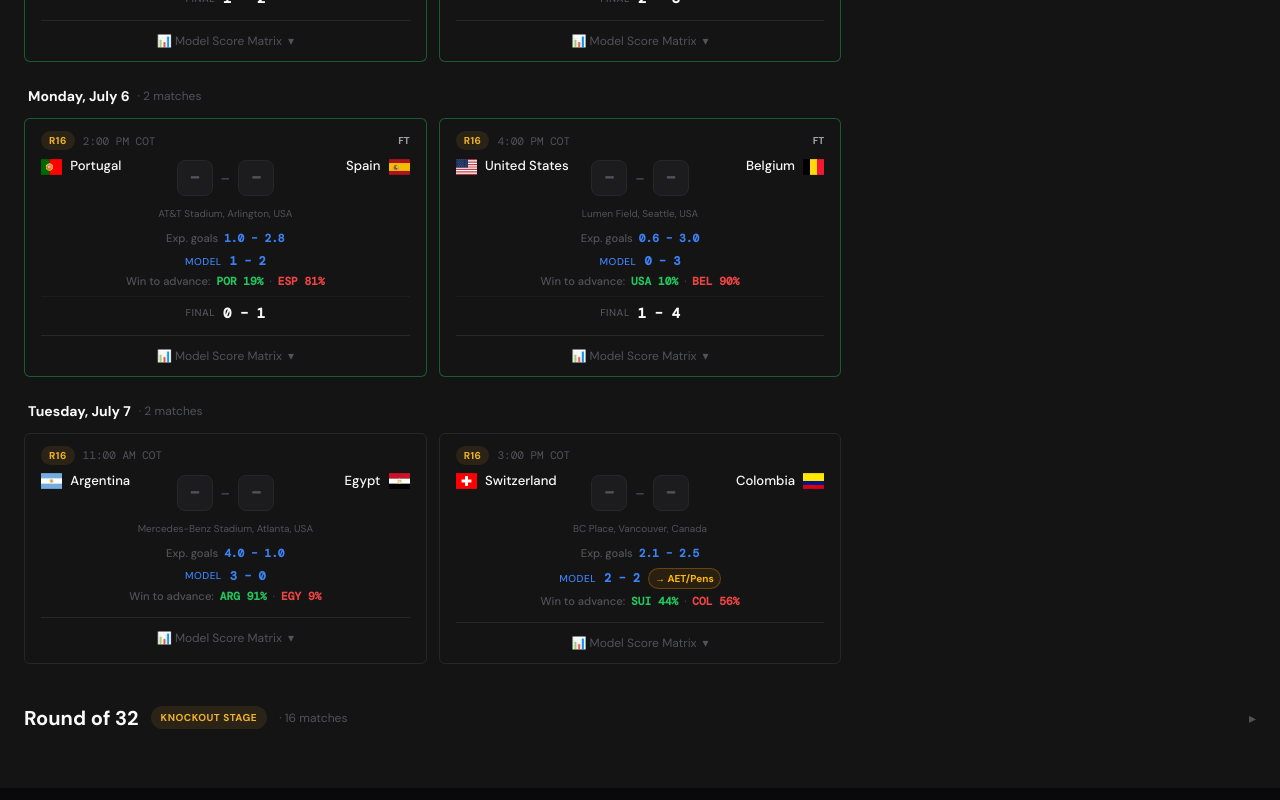
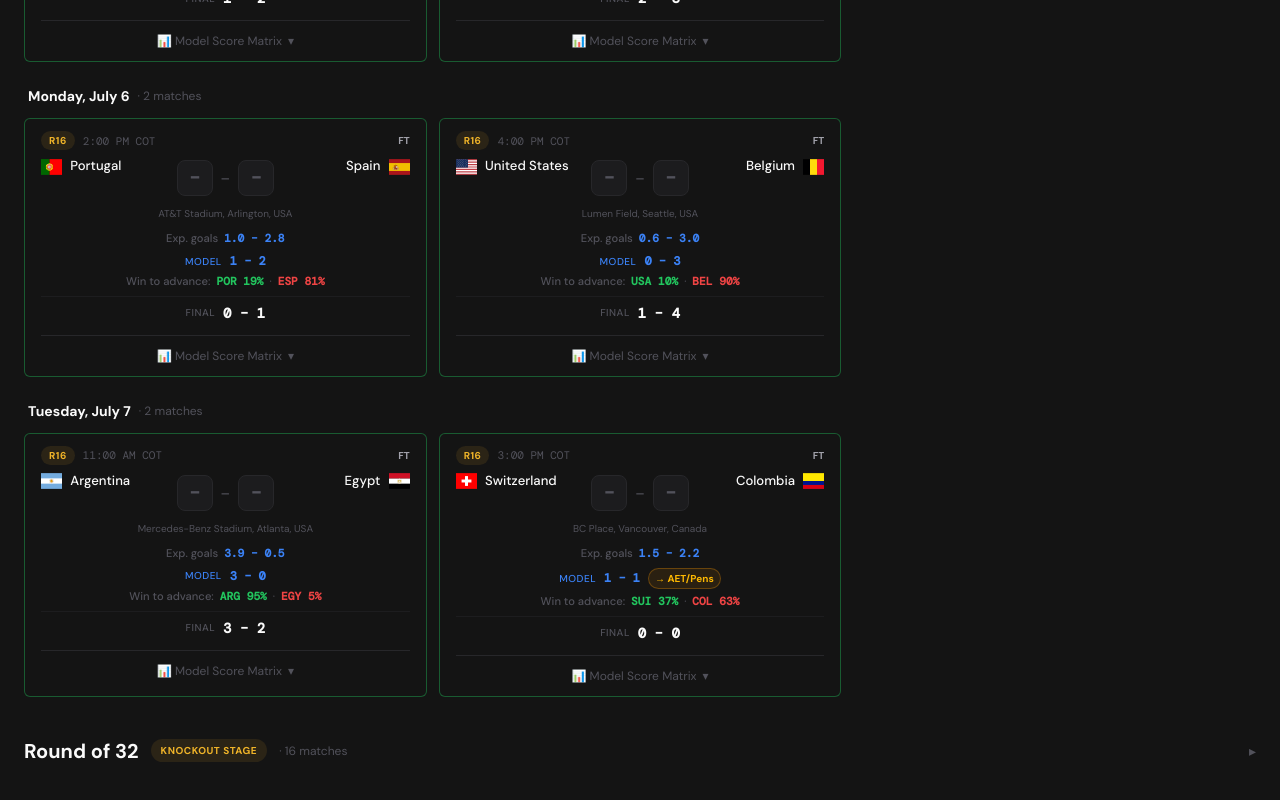
Before and after one commit to danielvegac/wc2026-predictor, a React (Vite) app: page / in a window 1280 px wide. Shown: the part 7673-8473 px from the top of the page. Built offline with nearby package versions, Linux system fonts and the light colour scheme; no server answers.

Commit message:
feat: R16-7 ARG-EGY + R16-8 SUI-COL matchInsights + formOverrides post-R16

```diff
--- a/src/data/formOverrides.ts
+++ b/src/data/formOverrides.ts
@@ -5,7 +5,7 @@
 // the full qualitative picture from the tournament.
 
 export const formOverrides: Record<string, { score: number; note: string }> = {
-  "ARG": { score: 96, note: "MD2: 2-0 AUT. Alphametrico predicted grind — correct. Messi scored 90+5 to seal it. Clinical when needed. 2.38 xG → 2 goals. Austria held firm (Rangnick press) until late. ARG attack efficient not dominant. Clean sheet maintained. Best team in tournament alongside France." },
+  "ARG": { score: 88, note: "R16: 3-2 EGY. Remontada desde 0-2 (min 79). Messi 8vo gol torneo (21 WC total, récord). Fernández 90+2' ganador. ARG xG 2.76 — ataque real aunque λ inflado por rivales débiles previos. PATRÓN: 3 goles en 4 de 5 partidos del torneo (3-0 ALG, 3-0 JOR, 3-2 CPV, 3-2 EGY). Defense score DOWN: 2 goles concedidos por 2do partido consecutivo (CPV y EGY). Solo 5 tiros de EGY generaron 2 goles — defensa estructuralmente expuesta en transición. Messi sobreperforma xG sistemáticamente (8 goles de ~4.5 xG acumulado = 1.78x). QF vs SUI." },
   "AUT": { score: 42, note: "R32: 0-3 ESP. ELIMINATED. λ 0.75 but 0 conversion. Austria attack struggles vs elite defense. Rangnick press ineffective vs Spain possession. Clean sheet vs ALG was ceiling." },
   "FRA": { score: 97, note: "MD2: 3-0 IRQ. 2.38 xG. Mbappé 100th cap brace (16 WC goals all-time, 2nd). Dembélé first WC goal. Olise 3 assists in 2 games. 2hr weather delay no impact. France 6pts, R32 secured. Rotated but still dominant. MD3 vs Norway — genuine group decider for top spot." },
   "IRQ": { score: 8, note: "MD2: 0-3 FRA. 0.6 xG. 5 WC matches, 5 losses — first Asian nation in WC history to lose first 5. Keeper error gifted Mbappé second. No path to qualification. Tournament over." },
@@ -39,9 +39,9 @@ export const formOverrides: Record<string, { score: number; note: string }> = {
   "JPN": { score: 68, note: "2-2 NED (MD1), 4-0 TUN (MD2). Tournament-best defensive xG conceded in MD2 (0.05). Kamada/Ueda clinical. 4-match WC unbeaten streak. Strongest Asian team in tournament. Contending for Group F top spot vs NED MD3." },
   "TUN": { score: 2, note: "Eliminated. 0.33 xG across 2 games — worst in tournament. Fired manager after MD1, 0-4 vs Japan MD2. 0.05 xG vs Japan is tournament absolute floor. 9 goals conceded in 2 matches. No attacking threat whatsoever." },
   "CPV": { score: 80, note: "MD2: 2-2 URU. Kevin Pina historic free kick (32m, first WC goal for CPV). Helio Varela sub equalizer. Vozinha (40yo) another heroic display — WC GK of the tournament so far. 2pts from Spain and Uruguay. Confirmed: NOT lucky draws, genuine tactical excellence. MD3 vs KSA — can make R32." },
-  "EGY": { score: 66, note: "R16 vs ARG. R32: 1-1 AUS, advanced on pens 4-2 (xG 1.36 vs 0.87). Salah factor real but team unconvincing in open play. Beat weak group (NZL, IRN). Faces elimination vs Argentina." },
+  "EGY": { score: 68, note: "R16: 2-3 ARG. ELIMINADOS. Ibrahim (15') + Zico (67') los pusieron 2-0 arriba — primera vez que un equipo africano lidera a Argentina por 2+ goles en WC. Shobeir atajó 2 penaltis de Messi — historia pura. Remontada de Argentina deja a Egipto con una de las eliminaciones más dolorosas en historia del WC. EGY xG 0.97 → 2 goles (2.06x sobreperformance). Eficiencia brutal pero insuficiente ante la inevitabilidad de Messi. Torneo histórico: primera RO16 desde 1934. Eliminados. Form frozen." },
   "PAN": { score: 22, note: "MD2: 0-1 CRO. Eliminated. Competitive defensively but 0 goals in 2 WC matches." },
-  "COL": { score: 80, note: "MD2: 1-0 COD. 6pts, top Group K, qualified R32. 20 shots / 1.03 xG — volume dominant, frustrated by Mpasi (8 saves). Muñoz 76' winner. Díaz 5 shots, James 5 chances created. Second clean sheet. Jun 27 vs POR decides group winner." },
+  "COL": { score: 76, note: "R16: 0-0 SUI (COL 3-4 PKs). ELIMINADOS. Colombia tuvo mejor xG en 120' (1.03 vs 0.35) — merecieron más. Lucumí travesaño, Campaz falló la mejor ocasión (115'). D.Sánchez y Cucho fallaron penales. 3ra eliminación consecutiva en prórroga/penales WC (2018 vs ENG). Partido de bloqueo mutuo táctico total — xG más bajo del torneo en 90'. Colombia termina el torneo con récord defensivo excepcional (1 gol concedido en 5 partidos) pero fallos individuales en momentos clave. Díaz anotó su penal. James Rodríguez y Díaz sobresalientes en el torneo. Form frozen — eliminados." },
   "COD": { score: 60, note: "MD2: 0-1 COL. Mpasi (GK) standout — 8 saves. 5-3-2 block effective. Only 2 goals conceded in 2 WC matches. Must beat UZB in MD3 to survive." },
   "ENG": { score: 74, note: "R16-4: 3-2 MEX (10 men from 54). Bellingham brace. Kane pen 60. Quansah red card. 33% possession, 49 clearances, Pickford 17 saves WC record. QF vs NOR (Jul 11, Miami). Open-play xG only 0.8 — clinical not dominant." },
   "GHA": { score: 58, note: "MD2: 0-0 ENG. Excellent defensive display — held England scoreless with organized 5-4-1 block. Partey anchoring. 3pts Group L, still alive." },
@@ -51,5 +51,5 @@ export const formOverrides: Record<string, { score: number; note: string }> = {
   "KOR": { score: 44, note: "MD3: 0-1 RSA. ELIMINATED (pending best 3rd). Consistent xG underperformance: 3.21 xG generated, only 2 goals scored across group stage. Son Heung-min scoreless despite 1.01 xG across tournament — form concern. Had 68% possession vs RSA but couldn't convert. Still alive as potential best 3rd-placed team." },
   "ALG": { score: 30, note: "R32: 0-2 SUI ELIMINATED. Mahrez contained, Amoura absent. xG ~0.8 — 3-3 AUT was outlier not form signal. Tournament ends. Attack form multiplier should be conservative for future reference." },
   "CRO": { score: 35, note: "R32: 1-2 POR ELIMINATED. Perisic scored but Croatia couldn't hold. Gvardiol 'goal' disallowed by VAR. Modric's likely last WC. Golden generation ends. Livakovic couldn't save them late." },
-  "SUI": { score: 85, note: "R32: 2-0 ALG. Embolo + Ndoye. Manzambi MOTM-level tournament (3G+2A). Clean sheet. Switzerland massively underrated — 4 consecutive WC knockouts. xG 1.8 confirmed dominant vs Algeria." },
+  "SUI": { score: 74, note: "R16: 0-0 COL (SUI 4-3 PKs). Kobel héroe en penales (atajó Cucho). Vargas R. con el penal definitivo. SUI xG 0.29 en 90' — ataque más pobre del torneo en ese partido. Manzambi ausente — eso explica el colapso ofensivo. Sin Manzambi, SUI no tiene creación. Kobel elite (ahora 2.5+ goles prevenidos en torneo). Defense sigue siendo clase mundial. QF vs ARG (Kansas City) — enorme desafío. Necesitan a Manzambi." },
 };
--- a/src/data/knockoutMatches.ts
+++ b/src/data/knockoutMatches.ts
@@ -121,9 +121,11 @@ export const knockoutMatches: KnockoutMatch[] = [
 
   // July 7
   { matchId: "R16-7", round: "R16", date: "2026-07-07", homeTeamId: "ARG", awayTeamId: "EGY",
-    venue: "Mercedes-Benz Stadium, Atlanta, USA", kickoffCOT: "11:00 AM", status: "upcoming" },
+    venue: "Mercedes-Benz Stadium, Atlanta, USA", kickoffCOT: "11:00 AM", status: "completed",
+    homeGoals: 3, awayGoals: 2 },
   { matchId: "R16-8", round: "R16", date: "2026-07-07", homeTeamId: "SUI", awayTeamId: "COL",
-    venue: "BC Place, Vancouver, Canada", kickoffCOT: "3:00 PM", status: "upcoming" },
+    venue: "BC Place, Vancouver, Canada", kickoffCOT: "3:00 PM", status: "completed",
+    homeGoals: 0, awayGoals: 0 },
 ];
 
 /** Get all knockout matches for a specific round */
--- a/src/data/matchInsights.ts
+++ b/src/data/matchInsights.ts
@@ -1229,6 +1229,38 @@ export const matchInsights: MatchInsight[] = [
     awayDefenseMultiplier: 0.65,
     notes: "USA 1-4 Belgium R16. De Ketelaere 8' (Lukébakio diagonal → Trossard cross), Tillman 31' free kick deflected (USA), De Ketelaere 33' brace (far-post header off Trossard, 61 seconds after equalizer), Vanaken 57' (Freese goalkeeper error — giveaway outside penalty area), Lukaku 90+3' (Vanaken press). xG USA 0.67 (7 shots) / BEL 2.15 (15 shots). Belgium played without Doku and De Bruyne (bench). De Ketelaere: first Belgian ever with 2G+1A in single WC match. Trossard: 0G+2A. Pulisic injured 52' (right foot, contact Tielemans). Balogun played but 0 goals (Courtois 1v1 save). Freese error directly caused 3rd goal — USA defensive fragility exposed throughout. USA eliminated. Belgium advance QF vs Spain. MODEL LESSON: BEL formOverride was stale (score 25, written after Iran 0-0, never updated after SEN 3-2 AET). Correct value should have been ~70. Stale override suppressed BEL λ. Cumulative Belgium-wins matrix probability (~37%) exceeded draw cluster (~22%) — should have shifted pick to 1-2 BEL rather than anchoring on modal draw cell.",
   },
+
+  // ==========================================
+  // ROUND OF 16 — COMPLETED MATCHES
+  // ==========================================
+
+  // R16-7: Argentina 3-2 Egypt (July 7, Atlanta)
+  // xG: ARG 2.76 / EGY 0.97
+  {
+    matchId: "R16-7",
+    date: "2026-07-07",
+    homeTeamId: "ARG", awayTeamId: "EGY",
+    homeGoals: 3, awayGoals: 2,
+    homeAttackMultiplier: 1.45,   // 2.76/1.35 = 2.04 → capped. 3 goles reales. Messi 8vo gol torneo (21 WC total). Fernández 90+2' 3000th WC goal
+    homeDefenseMultiplier: 0.78,  // Concedieron 2 con EGY xG 0.97 — segundo partido consecutivo cediendo 2 goles. Defensa expuesta sistemáticamente
+    awayAttackMultiplier: 0.72,   // 0.97/1.35 = 0.72. EGY anotó 2 con solo 0.97 xG — alta eficiencia. Ibrahim (15') + Zico (67')
+    awayDefenseMultiplier: 0.65,  // 1.35/2.76 = 0.49 → floored. Shobeir heroico (2 penaltis atajados) pero concedieron 3
+    notes: "REMONTADA HISTÓRICA. Argentina 3-2 Egypt. Más tardía remontada de 2 goles en WC sin tiempo extra (79'). Ibrahim header 15' → 0-1. Messi penalti atajado por Shobeir (heroico: ata 2/4 penaltis del torneo). Zico 67' → 0-2. Romero 79' (asistencia Messi) → 1-2. Messi 83' → 2-2. Fernández 90+2' → 3-2 (3000° gol en historia del WC). ARG xG 2.76 (19 tiros, 7 on target), EGY xG 0.97 (5 tiros). Argentina 64% posesión. PICK: 2-0 ARG → WRONG (direction OK, EGY anotó 2). LECCIÓN: Patrón ARG 3-X confirmado (3° partido con 3 goles en 5 jugados: 3-0 ALG, 3-0 JOR, 3-2 CPV, 3-2 EGY). Rule 20 comprimió agresivamente el total a ≤2 pero ARG sobreperforma λ sistemáticamente cuando Messi juega vs rival con resistencia. EGY también sobreperformó su xG (0.97 → 2 goles). Argentina defense DOWN marcadamente — 2 goles concedidos por 2do partido seguido, solo 5 tiros de Egypt. Shobeir fue la figura defensiva — no la defensa argentina. Argentina QF vs Switzerland (Kansas City, July 11/12).",
+  },
+
+  // R16-8: Switzerland 0-0 Colombia AET (SUI 4-3 PKs) — July 7, Vancouver BC Place
+  // xG 90': SUI 0.29 / COL 0.42. xG total (120'): SUI ~0.35 / COL ~1.03
+  {
+    matchId: "R16-8",
+    date: "2026-07-07",
+    homeTeamId: "SUI", awayTeamId: "COL",
+    homeGoals: 0, awayGoals: 0,
+    homeAttackMultiplier: 0.65,   // 0.29/1.35 = 0.21 → floored. Manzambi ausente. Peor salida ofensiva del torneo en 90'
+    homeDefenseMultiplier: 1.45,  // 1.35/0.42 = 3.21 → capped. Kobel heroico de nuevo. Colombia no pudo con la organización suiza
+    awayAttackMultiplier: 0.65,   // 0.42/1.35 = 0.31 → floored. COL tuvo más xG que SUI pero Lucumí travesaño, Campaz falló chance clara ET 115'. Sin goles en 120'
+    awayDefenseMultiplier: 1.45,  // 1.35/0.29 = 4.66 → capped. Colombia defensiva ejemplar. Solo 0.29 xG concedido en 90'
+    notes: "Switzerland 0-0 Colombia (SUI 4-3 PKs). xG más bajo en tiempo normal de cualquier partido del torneo (0.71 combinado en 90'). Kobel salvó a Cucho Hernández en penales. Vargas R. anotó el penal definitivo. COL tuvo el mejor xG total (1.03 vs 0.35 en 120') — más peligrosos en ET. Lucumí dio en travesaño. Campaz falló la mejor ocasión del partido (115'). Manzambi no jugó. Penales SUI: Xhaka (in), Amdouni (in), Itten (in), Akanji (out), Vargas R. (in). Penales COL: Quintero (in), D.Sánchez (travesaño), Campaz (in), Hernández Cucho (atajado). PICK: 1-2 COL → WRONG (0-0 AET, SUI eliminó COL en penales). LECCIÓN: Partido del 3er xG más bajo en historia WC en tiempo normal. Alpha Over 2 Score 81 tenía razón en que los equipos generarían pero el 0.71 total xG desmiente eso — hubo bloqueo táctico mutuo total. Colombia 3ra eliminación consecutiva en prórroga/penales en WC (2018 vs ENG PKs, 2026). SUI advance to QF vs Argentina (Kansas City, July 11/12).",
+  },
 ];
 
 /** Get all insights for a team across all matches played */
```
